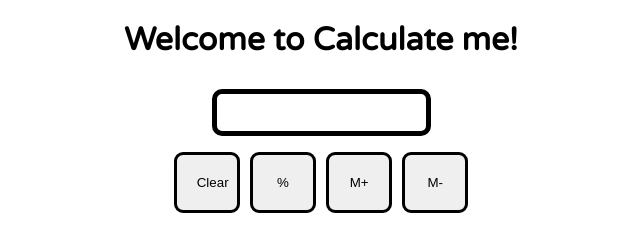
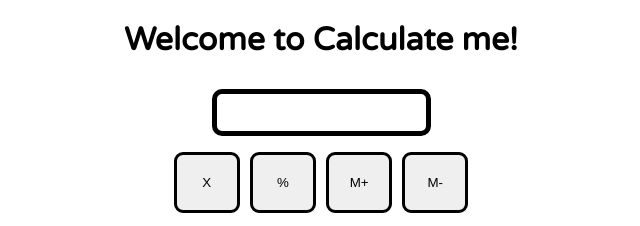
Before and after one commit to Anand15154/Calculator, a plain HTML site: page index.html in a window 1280 px wide. Shown: the top 226 px of the page, 319-959 px from the left. Drawn offline with Linux system fonts and the light colour scheme.

Commit message:
Update index.html

```diff
--- a/index.html
+++ b/index.html
@@ -20,7 +20,7 @@
 
 
    <div class="row">
-    <button class="button">Clear</button>
+    <button class="button">X</button>
        <button class="button">%</button>
        <button class="button">M+</button>
        <button class="button">M-</button>
```
